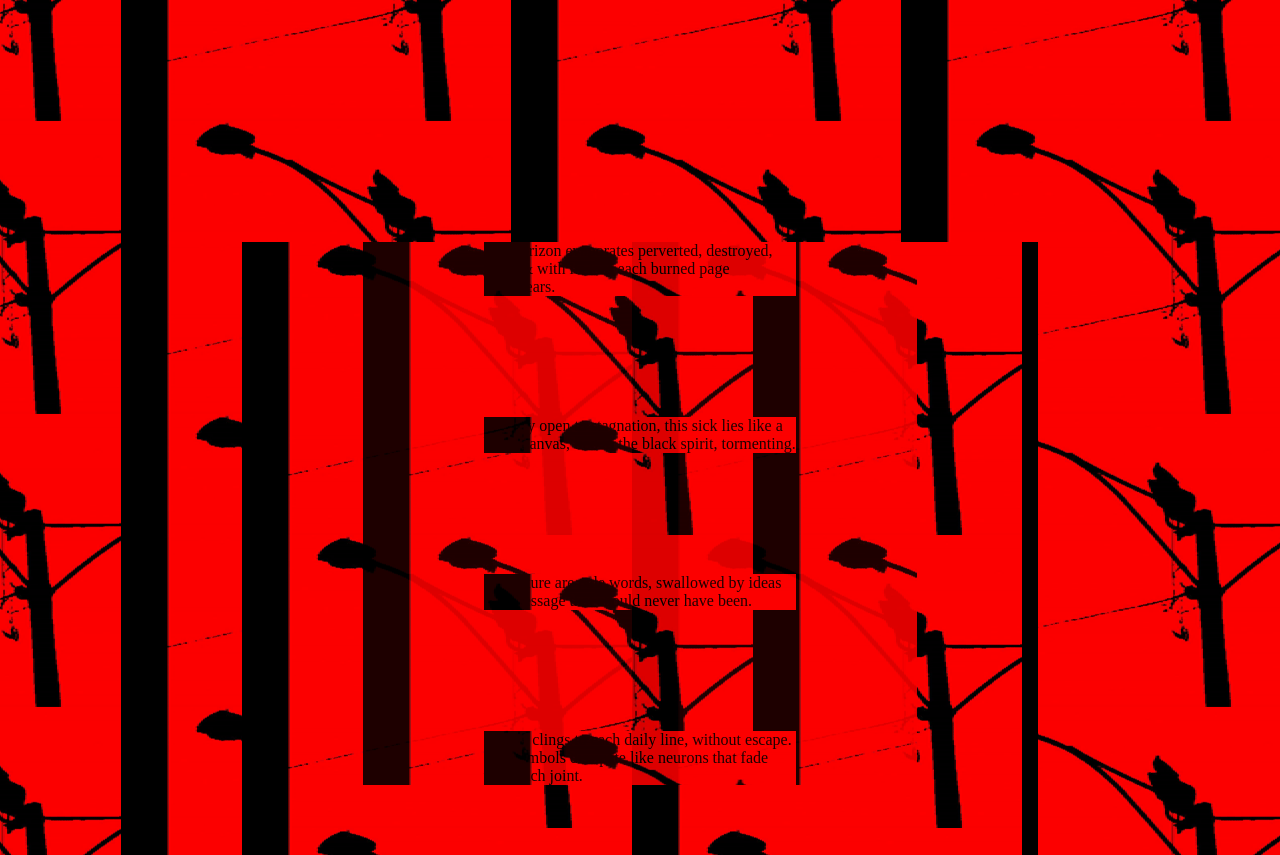
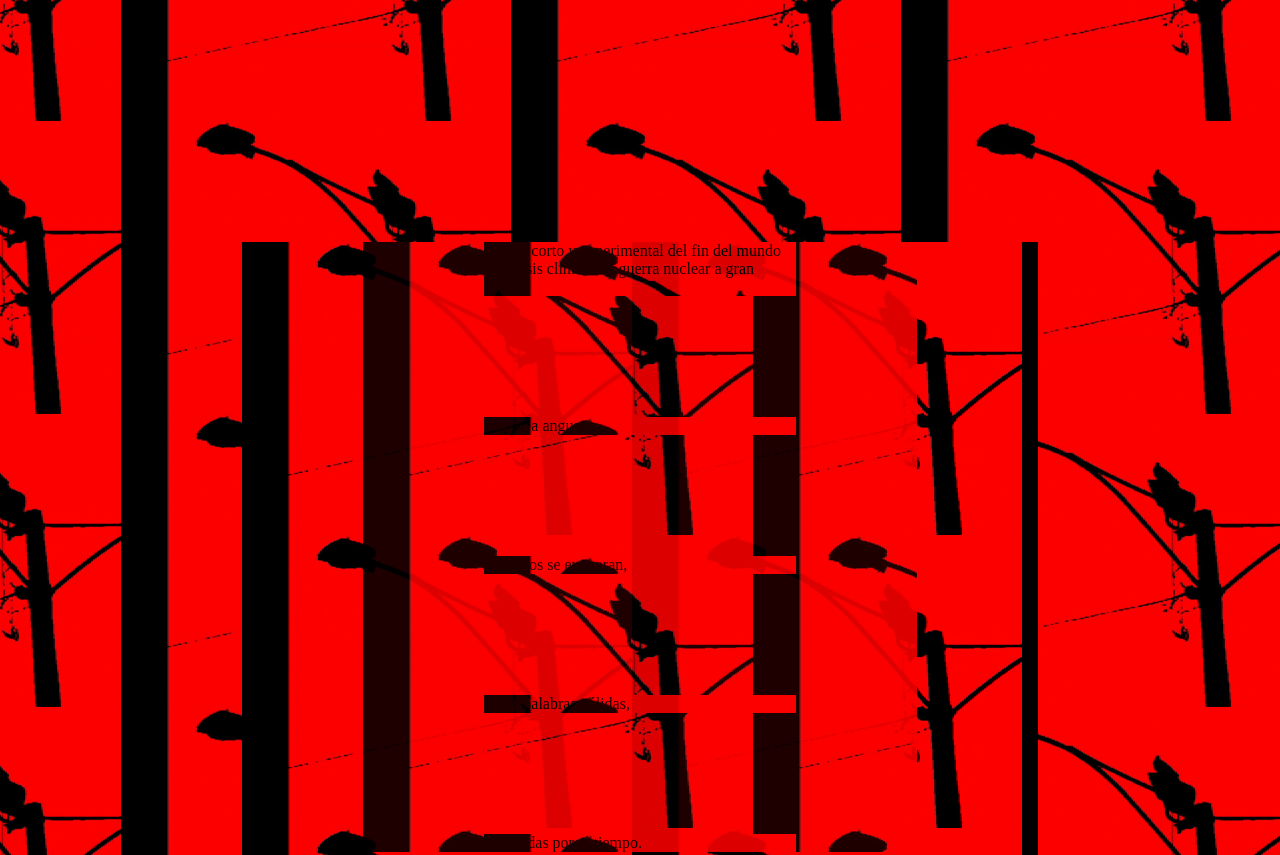
Before and after one commit to asingletake/asingletake.github.io, a plain HTML site: page tower01.html in a window 1280 px wide. Shown: the top 855 px of the page. Drawn offline with Linux system fonts and the light colour scheme.

Commit message:
Update tower01.html

```diff
--- a/tower01.html
+++ b/tower01.html
@@ -20,29 +20,13 @@
 </head>
 <body>
 
-	<div><p>
-
-     The horizon evaporates perverted, destroyed, blind &amp; with its loss each burned page disappears.
-
-   </p>
-
-   <p>
-
-     Already open to stagnation, this sick lies like a black canvas, tied to the black spirit, tormenting.
-
-   </p>
-
-   <p>
-
-     The future are pale words, swallowed by ideas &amp; a message that should never have been.
-
-   </p>
-
-   <p>
-
-     Smoke clings to each daily line, without escape. The symbols dissipate like neurons that fade with each joint.
-
-   </p></div>
+	<div>
+	<p>Poema corto y experimental del fin del mundo por crisis climática+ guerra nuclear a gran escala</p>
+	<p>vuelta la angustia,</p>
+	<p>enfermos se evaporan,</p>
+	<p>como palabras pálidas,</p>
+	<p>devoradas por el tiempo.</p>
+	</div>
 
 
 <a href="index.html">index</a>
```
